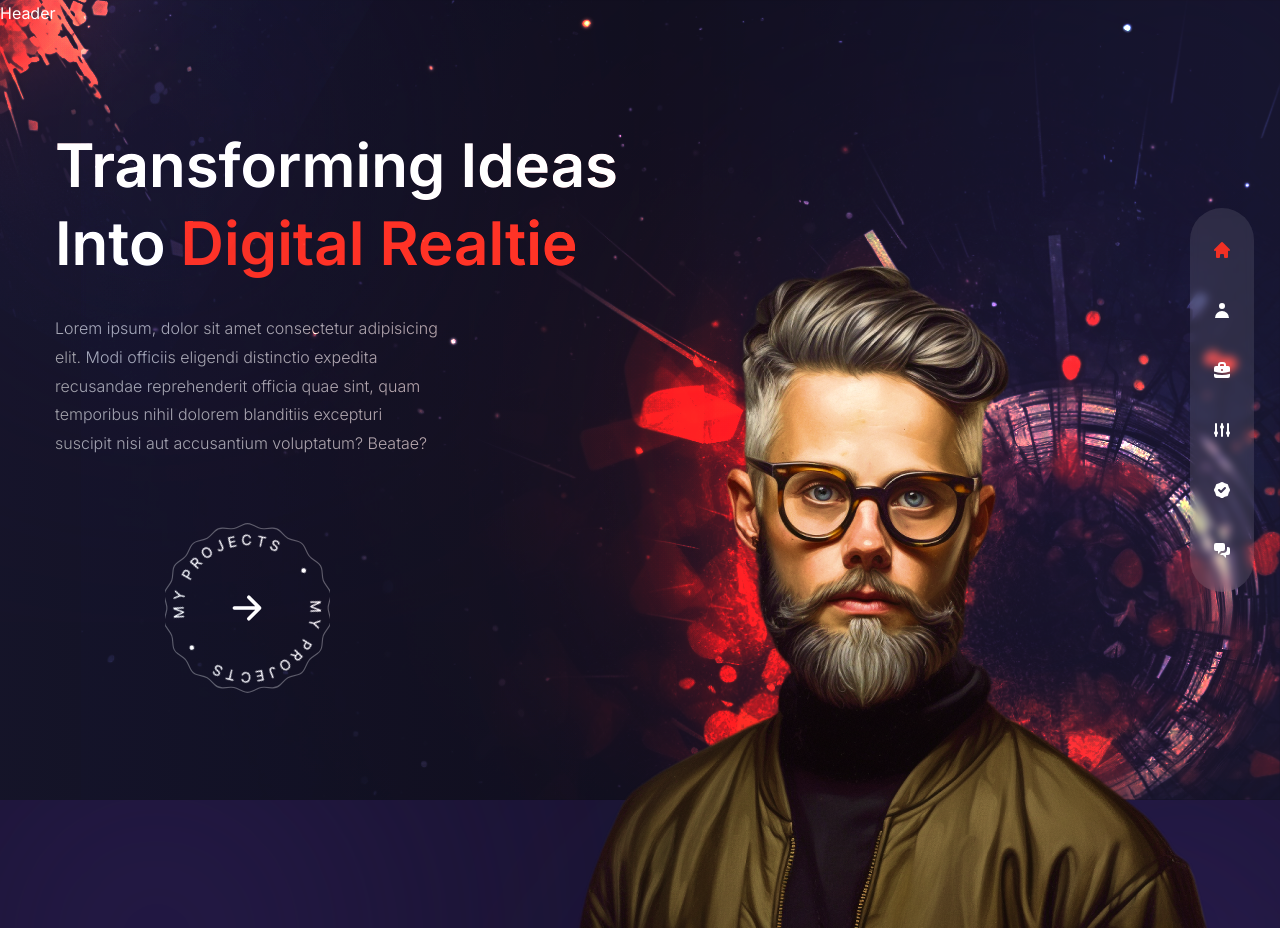
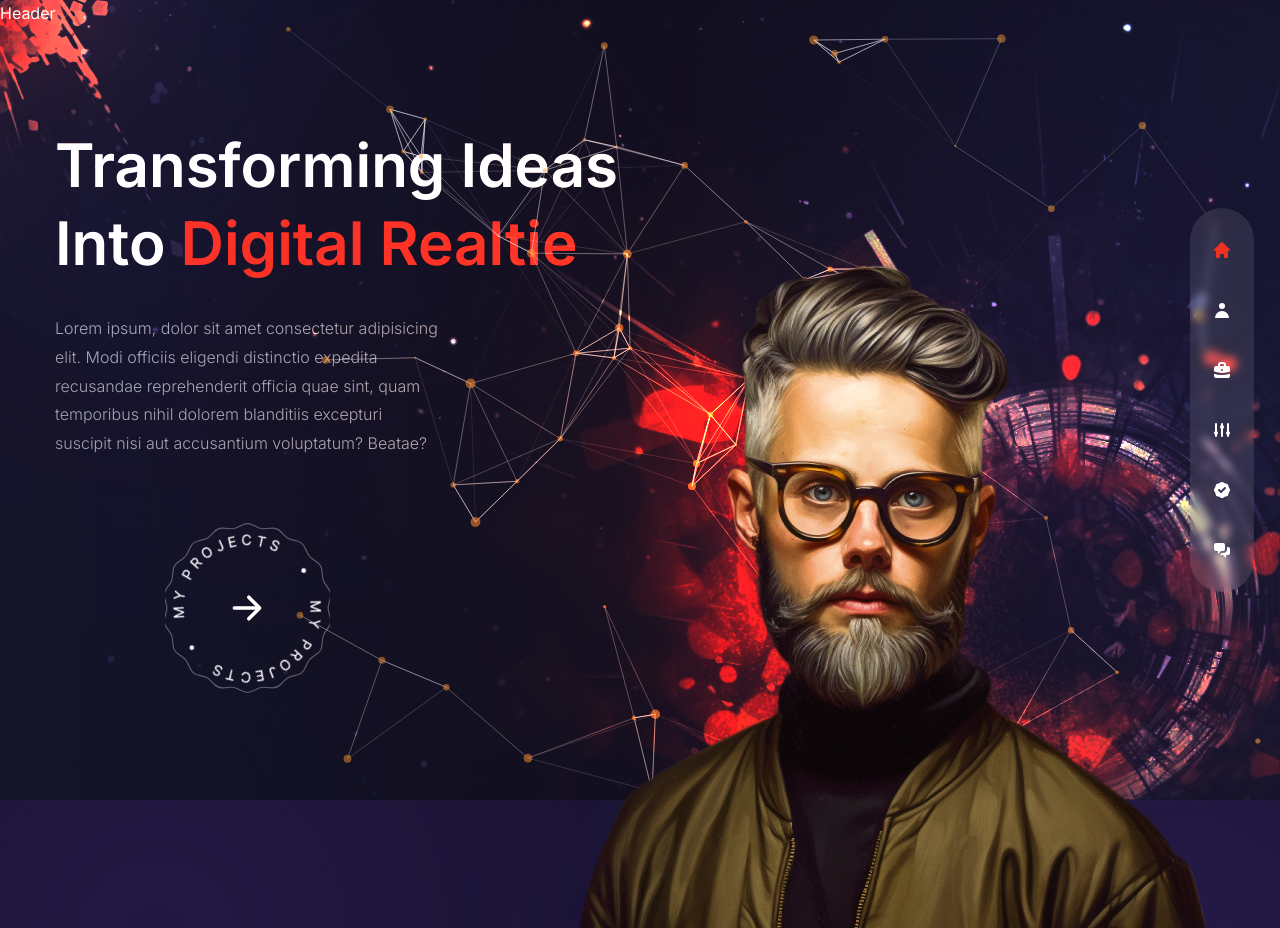
Before and after one commit to jksaWork/jksaWork, a Next.js app: page / in a window 1280 px wide. Built offline with nearby package versions, Linux system fonts and the light colour scheme.

Commit message:
Practiless Page

```diff
--- a/components/Home.tsx
+++ b/components/Home.tsx
@@ -48,6 +48,9 @@
         </div>
       </div>
       {/* Avatar */}
+      <div className="w-[1000px]   h-screen absolute top-0 right-0">
+        <ParticlesContainer />
+      </div>
       <div className="w-[1200px] h-full absolute right-0 bottom-0 ">
         <div
           className="bg-name bg-explosion xl:bg-cover xl-bg-right
--- a/components/ParticlesContainer.tsx
+++ b/components/ParticlesContainer.tsx
@@ -1,5 +1,102 @@
+"use client";
+import { useCallback } from "react";
+import Particles from "react-tsparticles";
+import { loadFull } from "tsparticles";
+
 const ParticlesContainer = () => {
-  <div>Particles Container</div>;
+  const particlesInit = useCallback(async (engine: any) => {
+    console.log(engine);
+    // you can initiate the tsParticles instance (engine) here, adding custom shapes or presets
+    // this loads the tsparticles package bundle, it's the easiest method for getting everything ready
+    // starting from v2 you can add only the features you need reducing the bundle size
+    await loadFull(engine);
+  }, []);
+
+  const particlesLoaded = useCallback(async (container: any) => {
+    await console.log(container);
+  }, []);
+
+  return (
+    <Particles
+      className="w-full h-full  absolute translate-z-0"
+      id="tsparticles"
+      init={particlesInit}
+      loaded={particlesLoaded}
+      options={{
+        fullScreen: { enable: false },
+        background: {
+          color: {
+            value: "",
+          },
+        },
+        fpsLimit: 120,
+        interactivity: {
+          events: {
+            onClick: {
+              enable: false,
+              mode: "push",
+            },
+            onHover: {
+              enable: true,
+              mode: "repulse",
+            },
+            resize: true,
+          },
+          modes: {
+            push: {
+              quantity: 4,
+            },
+            repulse: {
+              distance: 200,
+              duration: 0.4,
+            },
+          },
+        },
+        particles: {
+          color: {
+            value: "#e68e2e",
+          },
+          links: {
+            color: "#ffffff",
+            distance: 150,
+            enable: true,
+            opacity: 0.5,
+            width: 1,
+          },
+          collisions: {
+            enable: true,
+          },
+          move: {
+            direction: "none",
+            enable: true,
+            outModes: {
+              default: "bounce",
+            },
+            random: false,
+            speed: 1,
+            straight: false,
+          },
+          number: {
+            density: {
+              enable: true,
+              area: 800,
+            },
+            value: 80,
+          },
+          opacity: {
+            value: 0.5,
+          },
+          shape: {
+            type: "circle",
+          },
+          size: {
+            value: { min: 1, max: 5 },
+          },
+        },
+        detectRetina: true,
+      }}
+    />
+  );
 };
 
 export default ParticlesContainer;
--- a/package.json
+++ b/package.json
@@ -21,8 +21,10 @@
     "react": "18.2.0",
     "react-dom": "18.2.0",
     "react-icons": "^4.10.1",
+    "react-tsparticles": "^2.10.1",
     "tailwind-scrollbar": "^3.0.4",
     "tailwindcss": "3.3.2",
+    "tsparticles": "^2.11.0",
     "typescript": "5.1.6"
   }
 }
```
Also changed, not shown: 1 other file (tests, documents, lock files or other folders).
